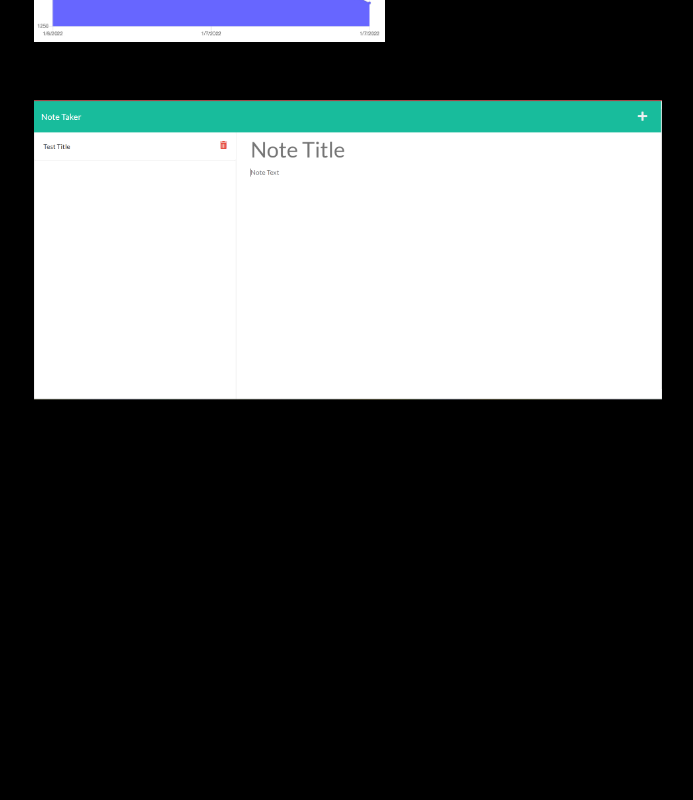
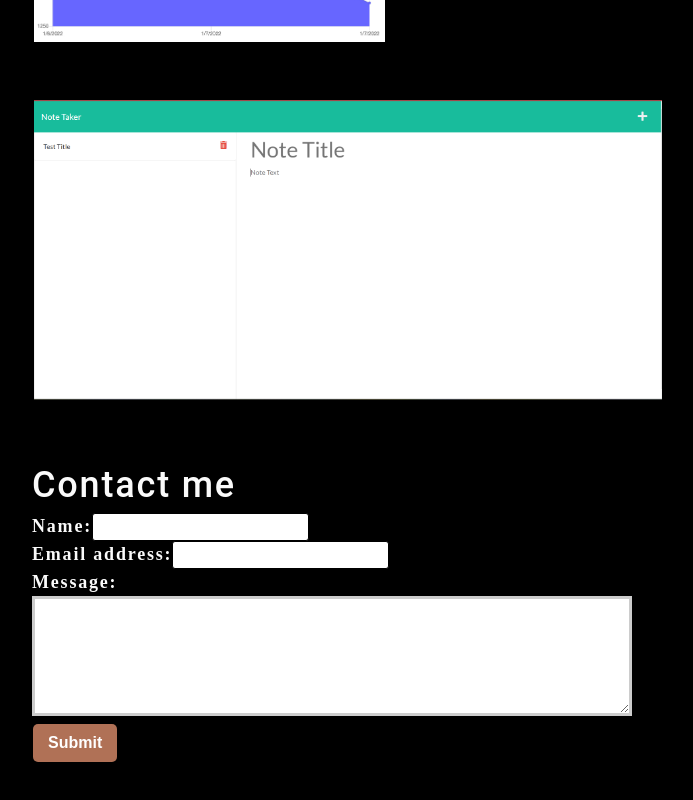
Before and after one commit to magical91/React-Portfolio, a React (Create React App) app: page / in a window 1280 px wide. Shown: the part 2008-2808 px from the top of the page, without its empty margins (62-755 px from the left). Before the commit the page ends 2516 px from the top, so only its background shows below. Built offline with nearby package versions, Linux system fonts and the light colour scheme.

Commit message:
added contact form component

```diff
--- a/src/App.js
+++ b/src/App.js
@@ -1,5 +1,6 @@
 import React from 'react';
 import About from './components/About';
+import ContactForm from './components/Contact';
 import Nav from './components/Nav';
 import Portfolio from './components/Portfolio';
 
@@ -11,6 +12,7 @@
       <main>
         <About />
         <Portfolio />
+        <ContactForm />
       </main>
     </div>
   );
--- a/src/components/Contact/index.js
+++ b/src/components/Contact/index.js
@@ -0,0 +1,65 @@
+import React, { useState } from 'react';
+import { validateEmail } from '../utils/helpers';
+
+function ContactForm() {
+    const [formState, setFormState] = useState({ name: '', email: '', message: '' });
+
+    const [errorMessage, setErrorMessage] = useState('');
+    const { name, email, message } = formState;
+
+    const handleSubmit = (e) => {
+        e.preventDefault();
+        if (!errorMessage) {
+            console.log('Submit Form', formState);
+        }
+    };
+
+    const handleChange = (e) => {
+        if (e.target.name === 'email') {
+            const isValid = validateEmail(e.target.value);
+            if (!isValid) {
+                setErrorMessage('Your email is invalid.');
+            } else {
+                setErrorMessage('');
+            }
+        } else {
+            if (!e.target.value.length) {
+                setErrorMessage(`${e.target.name} is required.`);
+            } else {
+                setErrorMessage('');
+            }
+        }
+        if (!errorMessage) {
+            setFormState({ ...formState, [e.target.name]: e.target.value });
+            console.log('Handle Form', formState);
+        }
+    };
+
+    return (
+        <section>
+            <h1>Contact me</h1>
+            <form id="contact-form" onSubmit={handleSubmit}>
+                <div>
+                    <label htmlFor="name">Name:</label>
+                    <input type="text" name="name" defaultValue={name} onBlur={handleChange} />
+                </div>
+                <div>
+                    <label htmlFor="email">Email address:</label>
+                    <input type="email" name="email" defaultValue={email} onBlur={handleChange} />
+                </div>
+                <div>
+                    <label htmlFor="message">Message:</label>
+                    <textarea name="message" rows="5" defaultValue={message} onBlur={handleChange} />
+                </div>
+                {errorMessage && (
+                    <div>
+                        <p className="error-text">{errorMessage}</p>
+                    </div>
+                )}
+                <button type="submit">Submit</button>
+            </form>
+        </section>
+    );
+}
+
+export default ContactForm;
```
